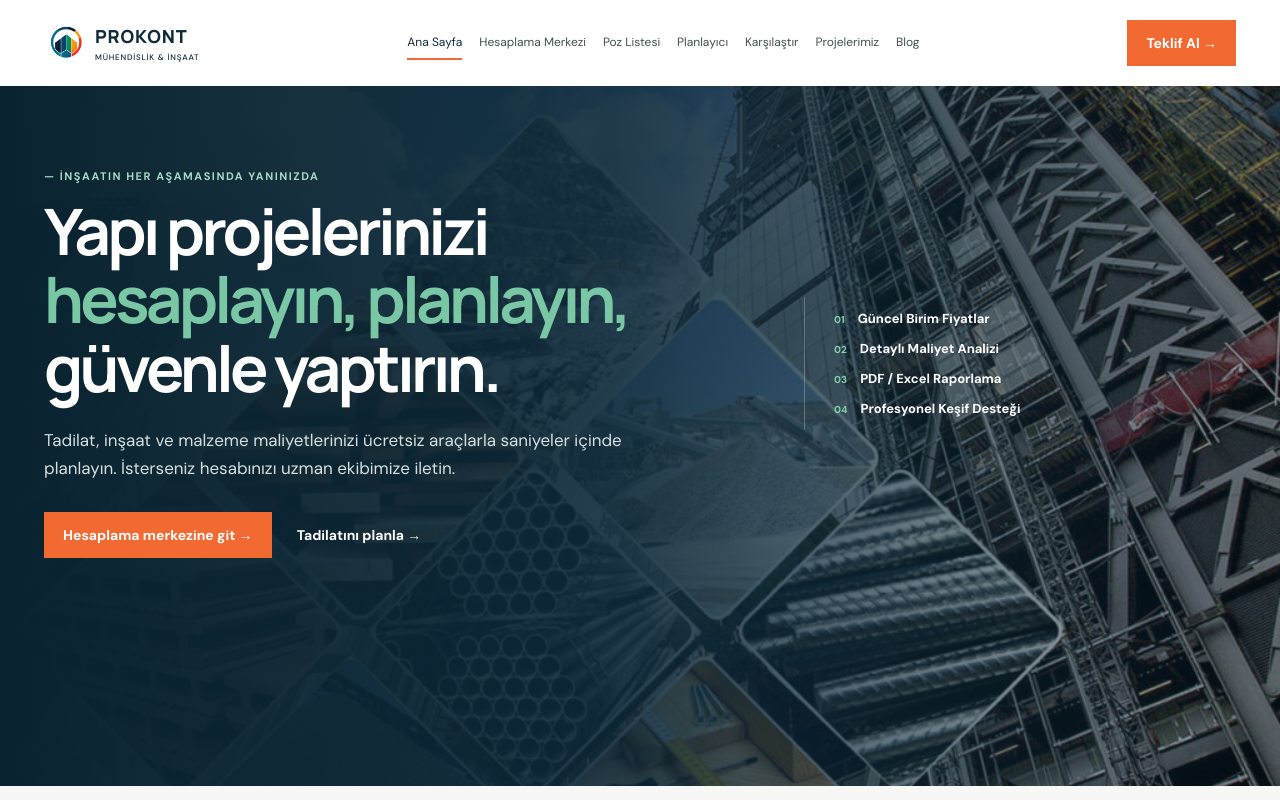
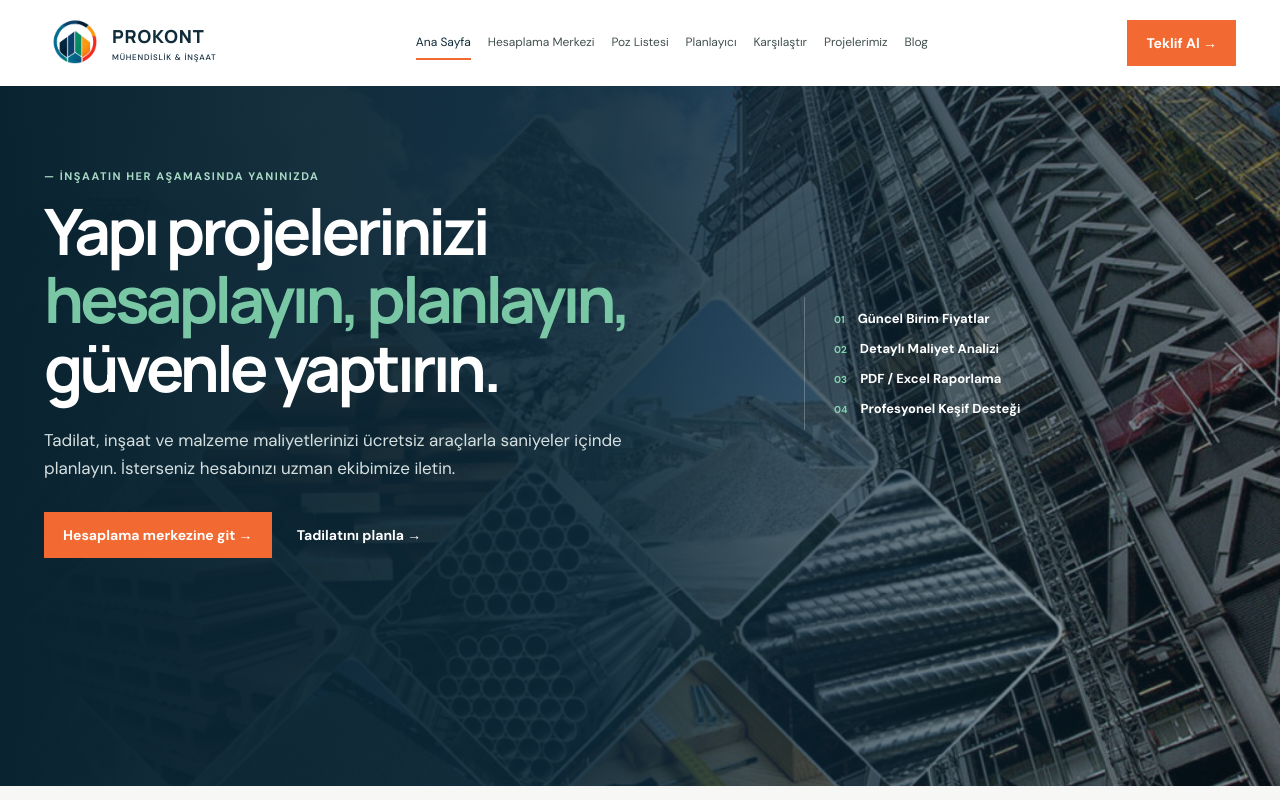
Before and after one commit to serhat-kocyigit/prokont, a website: page index.html in a window 1280 px wide. Shown: the top 800 px of the page. Drawn offline with Linux system fonts and the light colour scheme.

Commit message:
Logo etrafındaki boşluklar kırpıldı ve boyutu CSS ile büyütüldü

```diff
--- a/styles.css
+++ b/styles.css
@@ -199,3 +199,5 @@ a, button, [role="button"], input[type="submit"], input[type="button"] { cursor:
 .centre-cta p:not(.eyebrow) { max-width:620px; margin:16px auto 24px; color:var(--muted); line-height:1.65; }
 @media(max-width:800px) { .page-links { grid-template-columns:repeat(2,1fr); } .page-links a:nth-child(4n) { border-right:1px solid var(--line); } .page-links a:nth-child(2n) { border-right:0; } .page-links a:nth-last-child(-n+4) { border-bottom:1px solid var(--line); } .page-links a:nth-last-child(-n+2) { border-bottom:0; } }
 @media(max-width:500px) { .page-hub { padding:46px 0; } .page-links { grid-template-columns:1fr; } .page-links a, .page-links a:nth-child(4n), .page-links a:nth-child(2n) { min-height:0; border-right:0; border-bottom:1px solid var(--line); } .page-links a:last-child { border-bottom:0; } }
+
+.nav .brand img, header .brand img { width: 60px; height: auto; }
```
